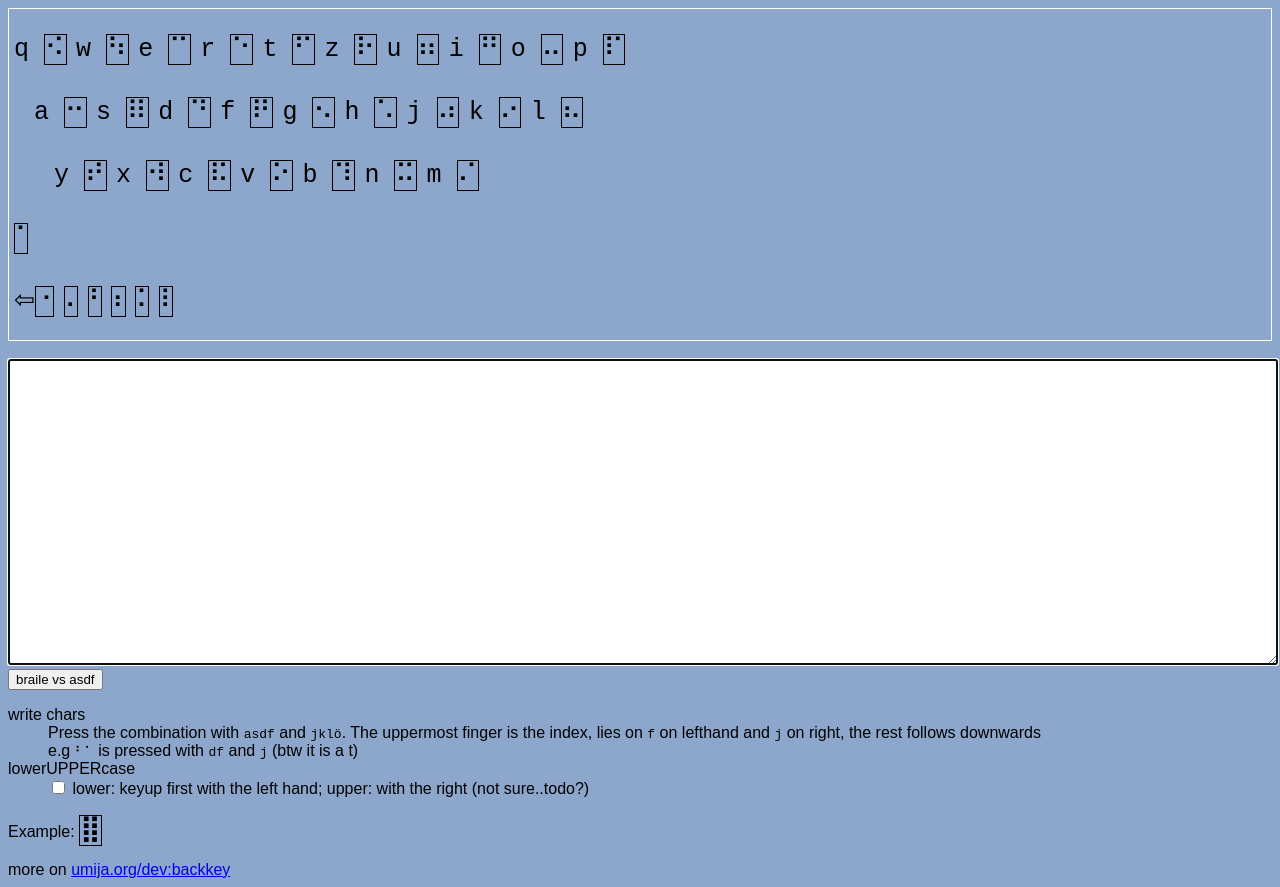
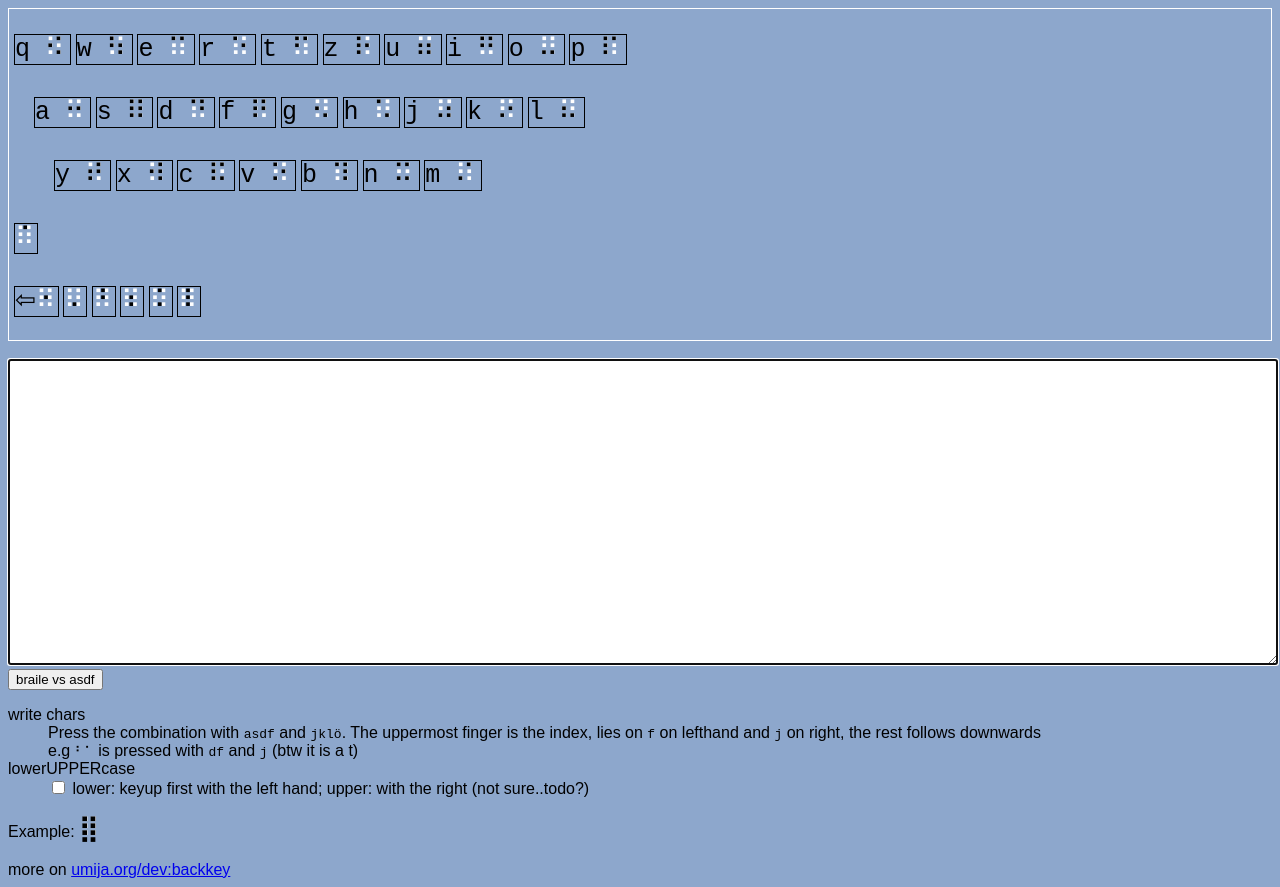
Before and after one commit to klml/backkey, a plain HTML site: page index.html in a window 1280 px wide. Drawn offline with nearby package versions, Linux system fonts and the light colour scheme.

Commit message:
background

```diff
--- a/index.html
+++ b/index.html
@@ -29,12 +29,23 @@ height: 33px;
 list-style-type: none;
 display: inline;
 }
+.col ul li {
+border: 1px solid #000;
+}
 .col ul b,
 .example {
-border: 1px solid #000;
 margin-right: 5px;
 letter-spacing: -10px;
 padding-right: 4px;
+}
+.col ul b:before,
+.example:before {
+    content:"⠇⠇";
+    color: white;
+    margin-right: -17px;
+}
+.col ul.single b:before {
+    margin-right: -13px;
 }
 .col ul em {
 display: none;
```
